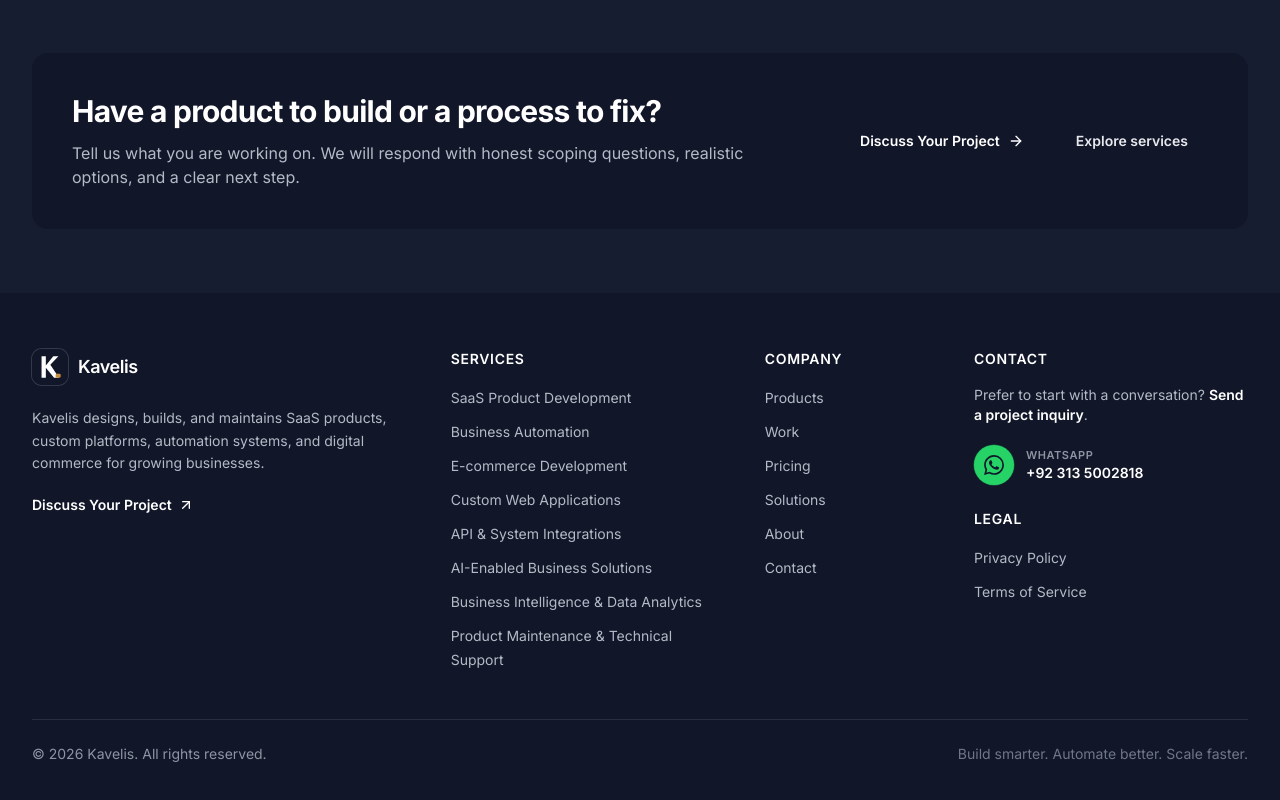
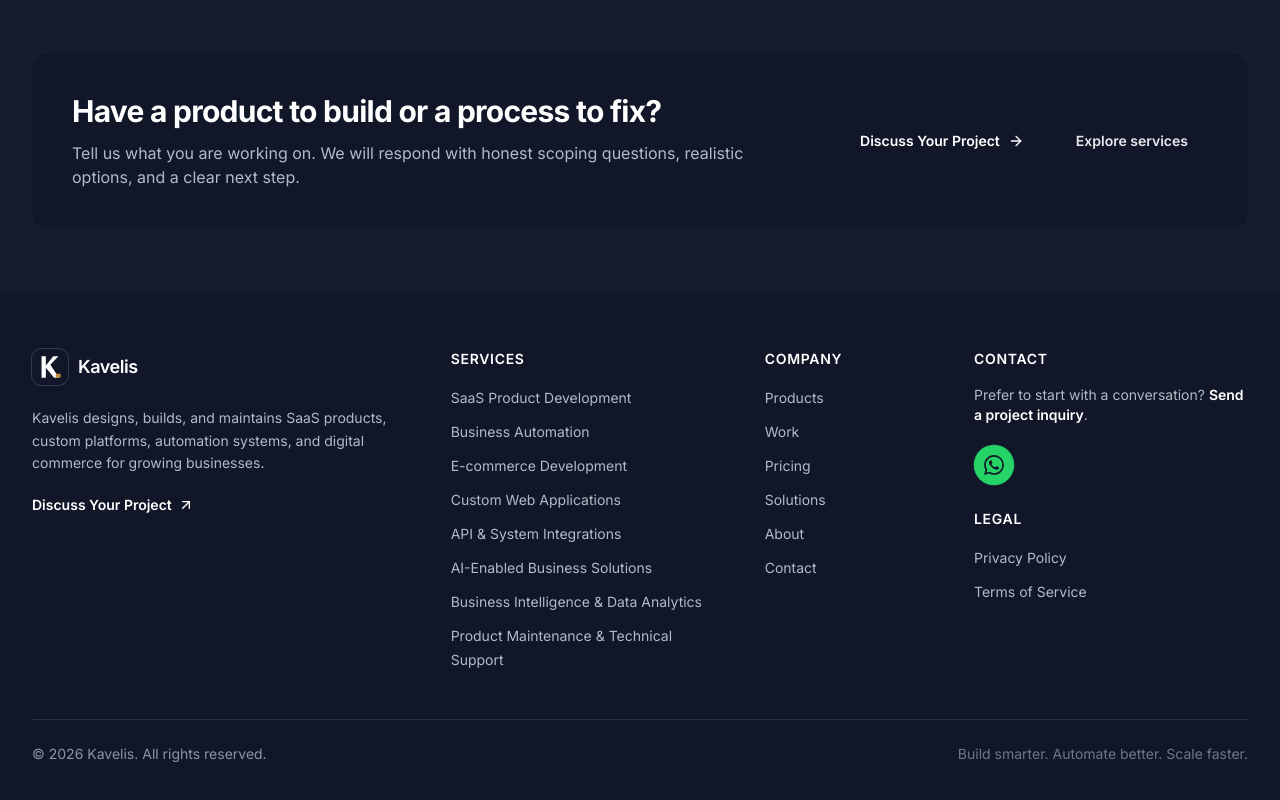
Before and after one commit to HarisShah1122/kavelis-digital-platform, a React (Vite) app: page / in a window 1280 px wide. Shown: the part 8022-8822 px from the top of the page. Built offline with nearby package versions, Linux system fonts and the light colour scheme; no server answers.

Commit message:
Show WhatsApp footer button as icon-only
- Remove visible WhatsApp/number text, keep animated icon
- Number retained as hover tooltip, aria-label, and wa.me link target

```diff
--- a/src/components/navigation/Footer.tsx
+++ b/src/components/navigation/Footer.tsx
@@ -77,6 +77,7 @@
               target="_blank"
               rel="noopener noreferrer"
               aria-label="Chat with Kavelis on WhatsApp: +92 313 5002818"
+              title="+92 313 5002818"
               className="whatsapp-link group mt-5 inline-flex items-center gap-3"
             >
               <span className="whatsapp-icon flex h-10 w-10 shrink-0 items-center justify-center rounded-full bg-[#25D366]">
@@ -87,14 +88,6 @@
                 >
                   <path d="M17.472 14.382c-.297-.149-1.758-.867-2.03-.967-.273-.099-.471-.148-.67.15-.197.297-.767.966-.94 1.164-.173.199-.347.223-.644.075-.297-.15-1.255-.463-2.39-1.475-.883-.788-1.48-1.761-1.653-2.059-.173-.297-.018-.458.13-.606.134-.133.298-.347.446-.52.149-.174.198-.298.298-.497.099-.198.05-.371-.025-.52-.075-.149-.669-1.612-.916-2.207-.242-.579-.487-.5-.669-.51-.173-.008-.371-.01-.57-.01-.198 0-.52.074-.792.372-.272.297-1.04 1.016-1.04 2.479 0 1.462 1.065 2.875 1.213 3.074.149.198 2.096 3.2 5.077 4.487.709.306 1.262.489 1.694.625.712.227 1.36.195 1.871.118.571-.085 1.758-.719 2.006-1.413.248-.694.248-1.289.173-1.413-.074-.124-.272-.198-.57-.347m-5.421 7.403h-.004a9.87 9.87 0 0 1-5.031-1.378l-.361-.214-3.741.982.998-3.648-.235-.374a9.86 9.86 0 0 1-1.51-5.26c.001-5.45 4.436-9.884 9.888-9.884 2.64 0 5.122 1.03 6.988 2.898a9.825 9.825 0 0 1 2.893 6.994c-.003 5.45-4.437 9.884-9.885 9.884m8.413-18.297A11.815 11.815 0 0 0 12.05 0C5.495 0 .16 5.335.157 11.892c0 2.096.547 4.142 1.588 5.945L.057 24l6.305-1.654a11.882 11.882 0 0 0 5.683 1.448h.005c6.554 0 11.89-5.335 11.893-11.893a11.821 11.821 0 0 0-3.48-8.413" />
                 </svg>
-              </span>
-              <span className="text-left">
-                <span className="block text-[11px] font-semibold uppercase tracking-wider text-navy-400">
-                  WhatsApp
-                </span>
-                <span className="block text-sm font-semibold text-white transition-colors group-hover:text-gold-300">
-                  +92 313 5002818
-                </span>
               </span>
             </a>
 
```
